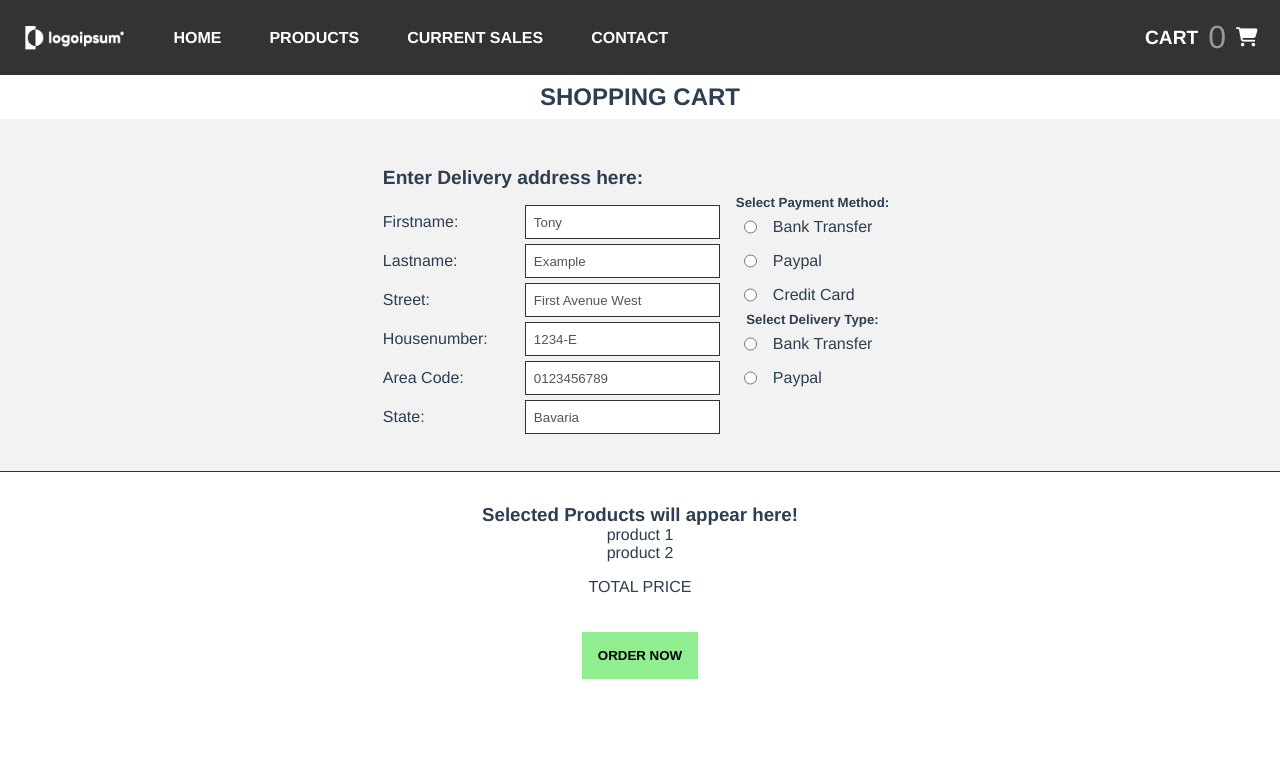
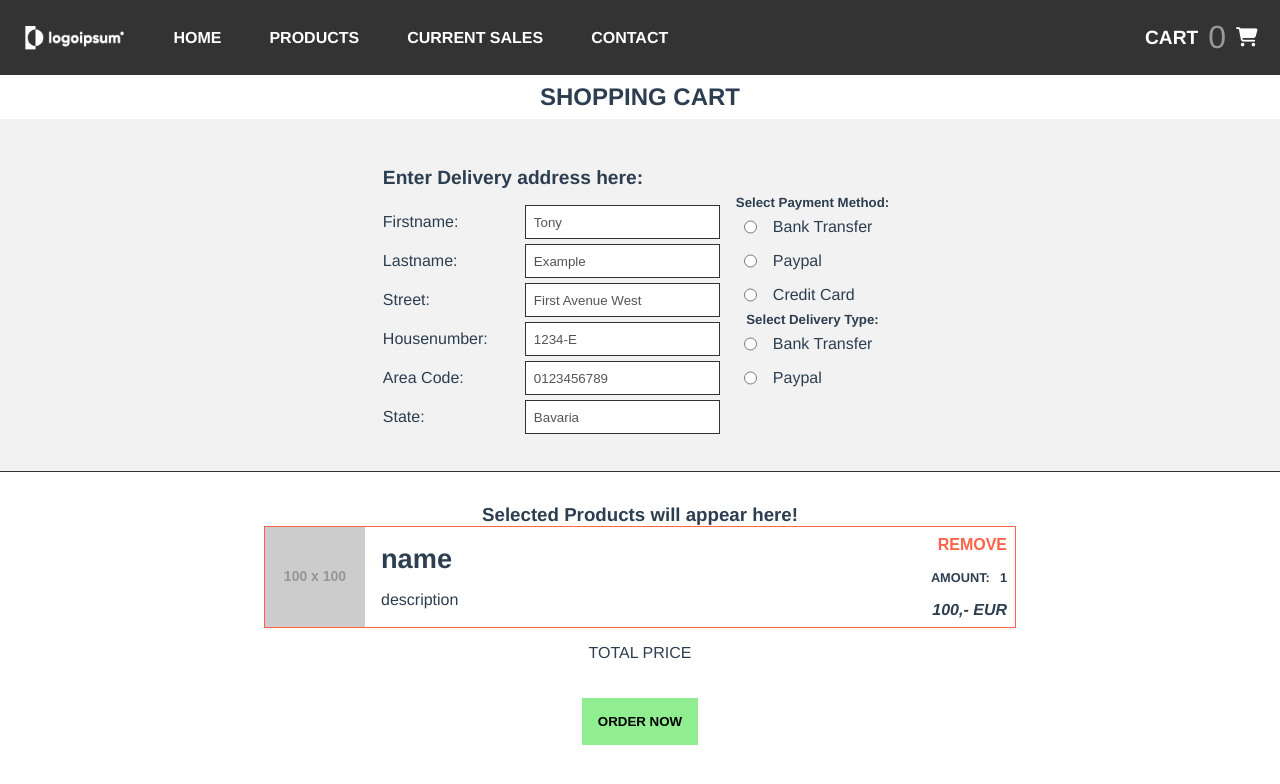
Before and after one commit to TapeMate/vue-php-store-prototype-frontend, a Vue app: page /card in a window 1280 px wide. Shown: the top 784 px of the page. Built offline with nearby package versions, Linux system fonts and the light colour scheme; the HTML template or start-up script is replaced by a standard one.

Commit message:
basic product card layout and styling.

```diff
--- a/public/css/main.css
+++ b/public/css/main.css
@@ -442,7 +442,61 @@ h2 {
   flex-direction: column;
   align-items: center;
 }
-.shopping-card-container .lower-container .selected-products-container p {
+.shopping-card-container .lower-container .selected-products-container .product-container {
+  display: flex;
+  border: 1px solid tomato;
+}
+.shopping-card-container .lower-container .selected-products-container .product-container img {
+  width: 100px;
+  height: 100px;
+}
+.shopping-card-container .lower-container .selected-products-container .product-container .info-container {
+  display: flex;
+  flex-direction: column;
+  text-align: left;
+  width: 500px;
+}
+.shopping-card-container .lower-container .selected-products-container .product-container .info-container .product-name {
+  font-size: 1.7rem;
+  padding: 1rem;
+}
+.shopping-card-container .lower-container .selected-products-container .product-container .info-container .product-description {
+  padding-left: 1rem;
+}
+.shopping-card-container .lower-container .selected-products-container .product-container .ctrl-container {
+  display: flex;
+  flex-direction: column;
+  justify-content: center;
+  text-align: right;
+  width: 150px;
+  align-items: center;
+}
+.shopping-card-container .lower-container .selected-products-container .product-container .ctrl-container .btn-remove {
+  width: 100%;
+  padding: 0.5rem;
+  text-align: right;
+  border: none;
+  background: none;
+  font-size: 1rem;
+  font-weight: bold;
+  color: tomato;
+}
+.shopping-card-container .lower-container .selected-products-container .product-container .ctrl-container .product-amount {
+  width: 100%;
+  padding: 0.5rem;
+  font-size: 0.8rem;
+  font-weight: bold;
+}
+.shopping-card-container .lower-container .selected-products-container .product-container .ctrl-container .product-amount .count {
+  padding-left: 10px;
+}
+.shopping-card-container .lower-container .selected-products-container .product-container .ctrl-container .product-price {
+  width: 100%;
+  padding: 0.5rem;
+  font-weight: bold;
+  font-style: italic;
+}
+.shopping-card-container .lower-container .selected-products-container .total-price {
   padding: 1rem;
 }
 .shopping-card-container .lower-container .selected-products-container .btn-order {
--- a/src/assets/scss/partials/_shopping-card.scss
+++ b/src/assets/scss/partials/_shopping-card.scss
@@ -69,7 +69,70 @@
       flex-direction: column;
       align-items: center;
 
-      p {
+      .product-container {
+        display: flex;
+        border: 1px solid tomato;
+
+        img {
+          width: 100px;
+          height: 100px;
+        }
+
+        .info-container {
+          display: flex;
+          flex-direction: column;
+          text-align: left;
+          width: 500px;
+
+          .product-name {
+            font-size: 1.7rem;
+            padding: 1rem;
+          }
+
+          .product-description {
+            padding-left: 1rem;
+          }
+        }
+        .ctrl-container {
+          display: flex;
+          flex-direction: column;
+          justify-content: center;
+          text-align: right;
+          width: 150px;
+          align-items: center;
+
+          .btn-remove {
+            width: 100%;
+            padding: 0.5rem;
+            text-align: right;
+            border: none;
+            background: none;
+            font-size: 1rem;
+            font-weight: bold;
+            color: $clr-alert-a;
+          }
+
+          .product-amount {
+            width: 100%;
+            padding: 0.5rem;
+            font-size: 0.8rem;
+            font-weight: bold;
+
+            .count {
+              padding-left: 10px;
+            }
+          }
+
+          .product-price {
+            width: 100%;
+            padding: 0.5rem;
+            font-weight: bold;
+            font-style: italic;
+          }
+        }
+      }
+
+      .total-price {
         padding: 1rem;
       }
 
--- a/src/components/ShoppingCard.vue
+++ b/src/components/ShoppingCard.vue
@@ -87,21 +87,34 @@
     <div class="lower-container">
       <div class="selected-products-container">
         <h3>Selected Products will appear here!</h3>
-        <div
-          v-for="(item, index) in testProducts"
-          :key="index"
-          class="product-container"
-        >
-          {{ item }}
+        <div class="product-container">
+          <img
+            class="product-image"
+            src="https://dummyimage.com/100x100/000/fff"
+            alt=""
+          />
+          <div class="info-container">
+            <h5 class="product-name">name</h5>
+            <p class="product-description">description</p>
+          </div>
+          <div class="ctrl-container">
+            <button class="btn-remove">REMOVE</button>
+            <span class="product-amount"
+              >AMOUNT:<span class="count">1</span></span
+            >
+            <span class="product-price">100,- EUR</span>
+          </div>
         </div>
-        <p>TOTAL PRICE</p>
-        <button class="btn-order" type="submit">ORDER NOW</button>
+        <p class="total-price">TOTAL PRICE</p>
+        <button class="btn-order">ORDER NOW</button>
       </div>
     </div>
   </div>
 </template>
 
 <script>
+import { mapGetters } from "vuex";
+
 export default {
   name: "ShoppingCard",
   data() {
@@ -116,8 +129,10 @@ export default {
           state: "Bavaria",
         },
       ],
-      testProducts: ["product 1", "product 2"],
     };
+  },
+  computed: {
+    ...mapGetters(["getShoppingCart"]),
   },
 };
 </script>
```
Also changed, not shown: 1 other file (tests, documents, lock files or other folders).
